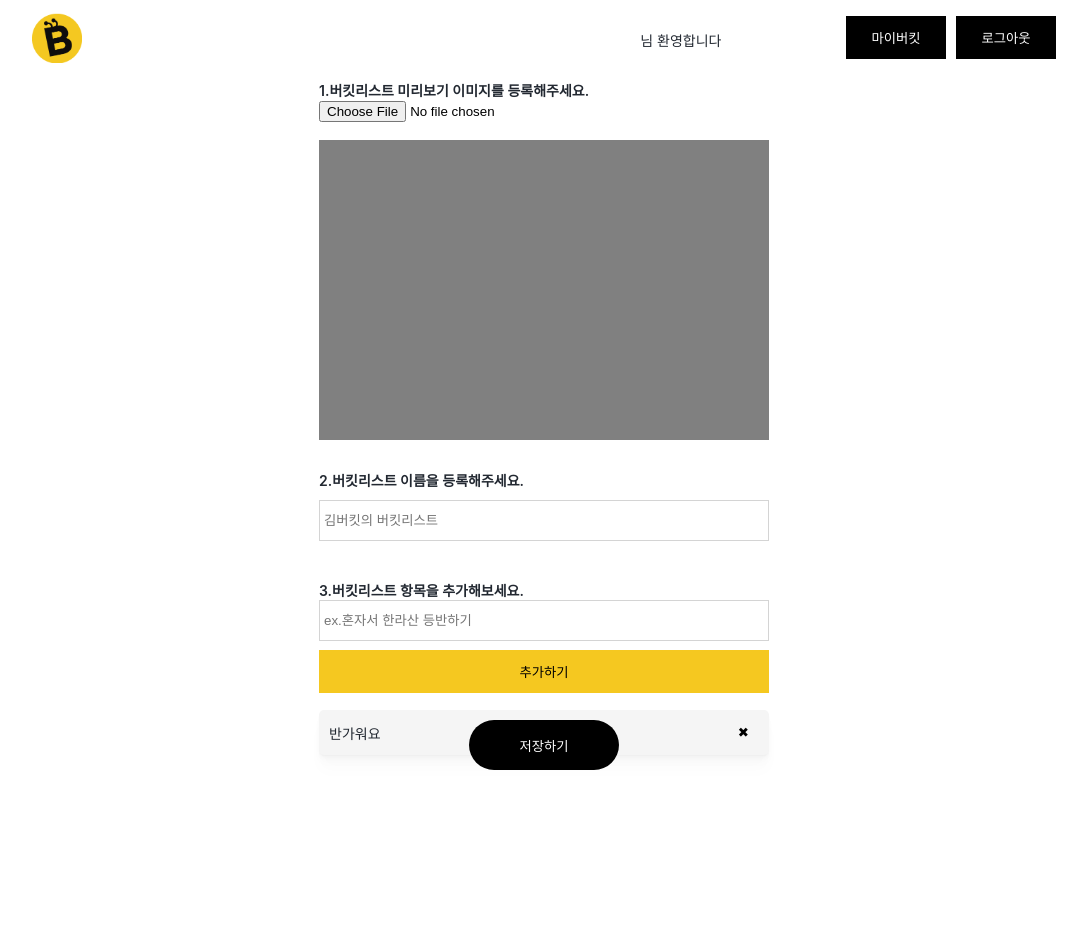
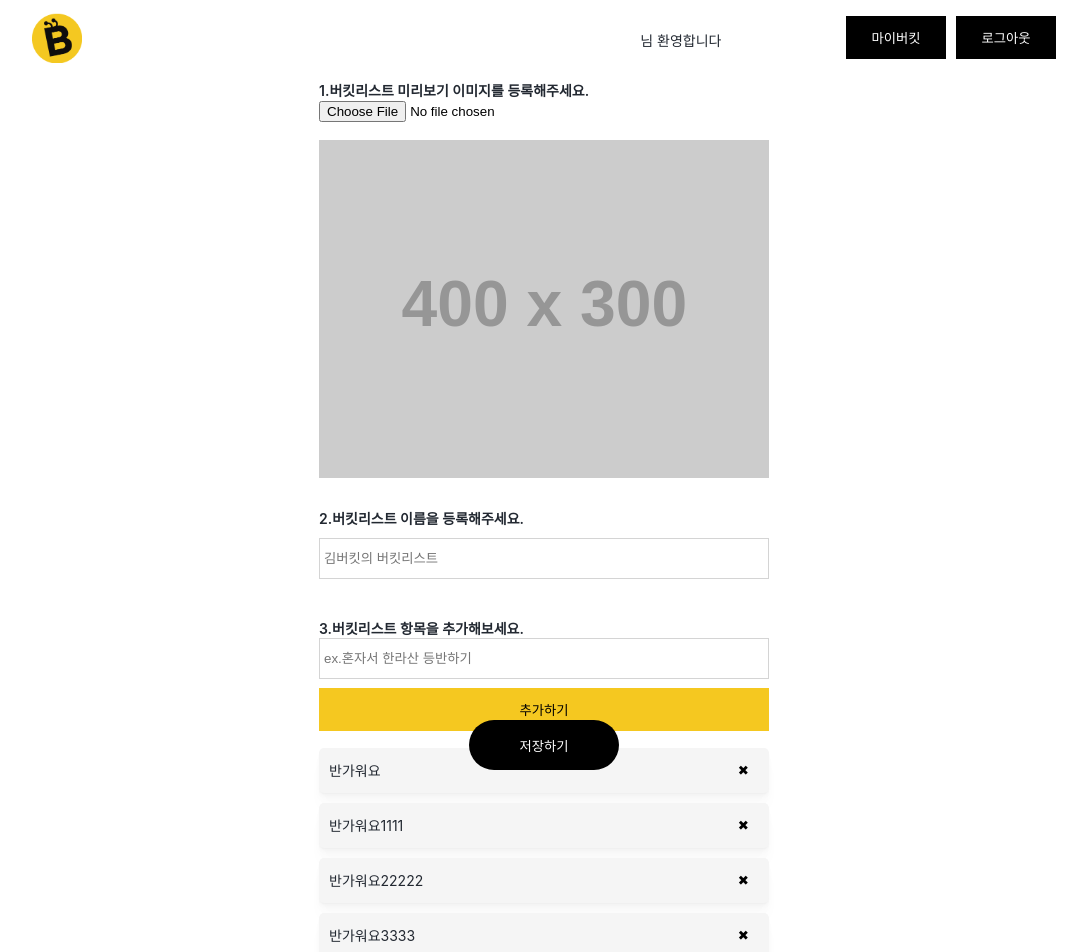
Before and after one commit to guswls1419/Hanghae99-MiniProject-FE, a React (Create React App) app: page /write in a window 1280 px wide. Shown: the top 952 px of the page, without its empty margins (96-1183 px from the left). Before the commit the page ends 865 px from the top, so only its background shows below. Built offline with nearby package versions, Linux system fonts and the light colour scheme; no server answers; data requests are answered from the project's data file.

Commit message:
image작업

```diff
--- a/src/components/ProgressBar.js
+++ b/src/components/ProgressBar.js
@@ -14,7 +14,7 @@ const ProgressBar=(props)=>{
         }
         });
 
-        //console.log(count);
+        console.log(count);
 
     return(
         <ProgressBack>
--- a/src/pages.js/BucketDetail.js
+++ b/src/pages.js/BucketDetail.js
@@ -24,6 +24,8 @@ const BucketDetail =(props)=>{
         setComments(e.target.value);
     }
     const bucket_list = useSelector((state)=>state.bucket.list);
+    console.log(bucket_list)
+
 
      const dispatch = useDispatch();
      const {bucket} = props;
--- a/src/pages.js/WriteBucket.js
+++ b/src/pages.js/WriteBucket.js
@@ -33,7 +33,7 @@ export const WriteBucket = (props) => {
     }
     const write = () => {
         dispatch(bucketAction.createBucket({
-            imageUrl: "https://cdn4.vectorstock.com/i/1000x1000/76/73/red-delete-button-vector-9627673.jpg",
+            imageUrl: "",
             title: name,
             todolist:[{content: bk_list, done : 0}]
         }))
@@ -43,11 +43,8 @@ export const WriteBucket = (props) => {
 
 
 const bucket_list = useSelector((state)=>state.bucket.list);
-
- console.log(bucket_list)
-
+  console.log(bucket_list)
   // const dispatch = useDispatch();
-
   const {bucket} = props;
 
   React.useEffect(() => {
@@ -55,6 +52,10 @@ const bucket_list = useSelector((state)=>state.bucket.list);
   },[]);
 
 
+  //이미지 프리뷰
+  const preview = useSelector((state) => state.image.preview);
+
+console.log(preview)
 
     return (
         <React.Fragment>
@@ -63,7 +64,10 @@ const bucket_list = useSelector((state)=>state.bucket.list);
                 <Text bold>1.버킷리스트 미리보기 이미지를 등록해주세요.</Text>
                 <Upload/>
             </Grid>
-            <div style={{width:"100%",height:"300px",backgroundColor:"grey"}}/>
+            <Image src={preview
+                        ? preview
+                        :"http://via.placeholder.com/400x300"}/>
+
             <Grid margin="30px 0px 0px 0px">
               <Text bold>2.버킷리스트 이름을 등록해주세요.</Text>
             </Grid>
--- a/src/redux/configstore.js
+++ b/src/redux/configstore.js
@@ -4,12 +4,14 @@ import { createBrowserHistory } from "history";
 import { connectRouter } from "connected-react-router";
 import user from "./modules/user";
 import bucket from "./modules/bucket";
+import image from "./modules/image";
 
 export const history = createBrowserHistory();
 
 const rootReducer = combineReducers({
     user:user,
     bucket:bucket,
+    image:image,
     router:connectRouter(history)
 });
 
--- a/src/redux/modules/bucket.js
+++ b/src/redux/modules/bucket.js
@@ -15,7 +15,7 @@ const PG_UPDATE_BUCKET = "PG_UPDATE_BUCKET";
 
 // *** 액션 생성 함수
 const createBucket = createAction(CREATE_BUCKET,(bucket) => ({bucket}));
-const addBucket = createAction(ADD_BUCKET,(bucket) => ({bucket}));
+const addBucket = createAction(ADD_BUCKET,(buckets) => ({buckets}));
 const lodeBucket = createAction(LODE_BUCKET,(bucket_list) => ({bucket_list}));
 const uplodeBucket = createAction(UPLODE_BUCKET,(bucket_id,bucket) => ({bucket_id,bucket}));
 const deldteBucket = createAction(DELETE_BUCKET,(bucket_id) => ({bucket_id}));
@@ -44,7 +44,7 @@ const initialState = {
 const LodeBucketDB = () => {
   return async function (dispatch, getState, { history }) {
     await axios
-        .get("http://denia-wwdt.shop/api/posts")
+        .get("http://localhost:3001/bucket")
         .then((result) => {
           console.log(result.data)
           dispatch(lodeBucket(result.data))
@@ -64,7 +64,7 @@ export default handleActions(
   }),
   [ADD_BUCKET] : (state, action) => produce(state, (draft) => {
     draft.list=action.payload.bucket
-   //  console.log()
+
   }),
   [LODE_BUCKET] : (state, action) => produce(state, (draft) => {
     draft.list=action.payload.bucket_list
@@ -79,11 +79,11 @@ export default handleActions(
   [PG_UPDATE_BUCKET] : (state, action) => produce(state, (draft) => {
  const bk_idxd =action.payload.bucket_idx.id
   const bk_todolist = action.payload.bucket_idx.todolist[0]
-  //draft.list[bk_idxd] = {...bk_todolist, done : 1 }
+  draft.list[bk_idxd] = {...bk_todolist, done : 1 }
 
-//   if(  draft.list[bk_idxd] = bk_todolist.done === 0 ){
-//     return{ ...bk_todolist, done : 1 }}
-//  else {return {...bk_todolist, done : 0 }}
+  // draft.list[bk_idxd] = bk_todolist.done = 0
+  // ? {...bk_todolist,   done : 1 }
+  // : {...bk_todolist,   done : 0 }
 
   console.log(bk_todolist.done)
   console.log(draft.list[bk_idxd])
--- /dev/null
+++ b/src/redux/modules/image.js
@@ -0,0 +1,67 @@
+import { createAction, handleActions } from "redux-actions";
+import { produce } from "immer";
+
+// actions
+const UPLOAD_IMG = "UPLOAD_IMG";
+const SET_PREVIEW = "SET_PREVIEW";
+
+// action creators
+const uploadImg = createAction(UPLOAD_IMG, (image) => ({ image }));
+const setPreview = createAction(SET_PREVIEW, (preview) => ({ preview }));
+
+// initialState
+const initialState = {
+  image: "",
+  uploading: false,
+  preview: null,
+};
+
+// const uploadDB = () => {
+//     const formData = new FormData();
+//     formData.append("file", files);
+//     axios({
+//       method: "post",
+//       url: "",
+//       data: formData,
+//       headers: {
+//         "Content-Type": "multipart/form-data",
+//         Authorization: localStorage.getItem("user_token"),
+//       },
+//     })
+//       .then((response) => {
+//         window.alert("사진이 업로드 되었습니다.");
+//         setImgFile(response.data.imageUrl); // 서버에서 받아온 이미지url
+//         setPreview(`${response.data.imageUrl}`); // 이미지url 변수에 저장
+//       })
+//       .catch((err) => {
+//         window.alert("사진 업로드 실패");
+//       });
+//   };
+
+
+//reducer
+export default handleActions(
+  {
+    [UPLOAD_IMG]: (state, action) =>
+      produce(state, (draft) => {
+        draft.image = action.payload.image;
+        draft.uploading = false;
+        console.log(draft.image);
+      }),
+    [SET_PREVIEW]: (state, action) =>
+      produce(state, (draft) => {
+       draft.preview = action.payload.preview;
+
+      }),
+  },
+  initialState
+);
+
+const actionCreator = {
+  uploadImg,
+ // uploadImgFB,
+  setPreview,
+//  deleteImgFB,
+};
+
+export { actionCreator };
--- a/src/shared/Upload.js
+++ b/src/shared/Upload.js
@@ -1,10 +1,28 @@
 import React from "react";
+import { useDispatch, useSelector } from "react-redux";
+import {actionCreator as imageActions} from "../redux/modules/image";
 
 const Upload = (porps) => {
 
+
+    const dispatch = useDispatch();
+    const fileInput = React.useRef();
+
+        const encodeFileToBase64 = (fileBlob) => {
+             const reader = new FileReader();
+             reader.readAsDataURL(fileBlob);
+              return new Promise((resolve) => {
+                   reader.onload = () => {
+                    dispatch(imageActions.setPreview(reader.result));
+                        resolve();
+                    };
+                });
+            };
+
+
     return (
         <React.Fragment>
-            <input type="file" />
+                <input type="file" onChange={(e) => { encodeFileToBase64(e.target.files[0]); }}/>
         </React.Fragment>
     )
 }
```
